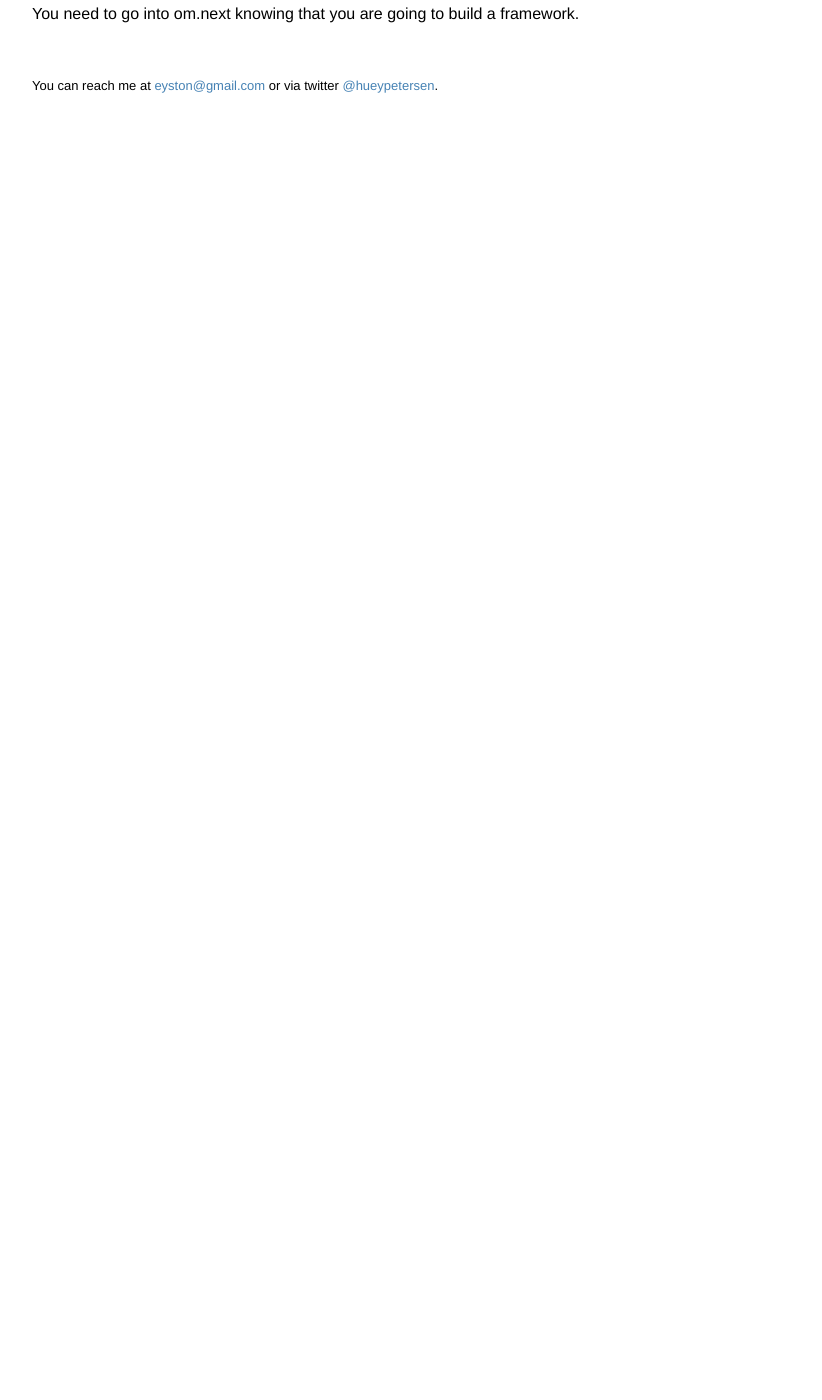
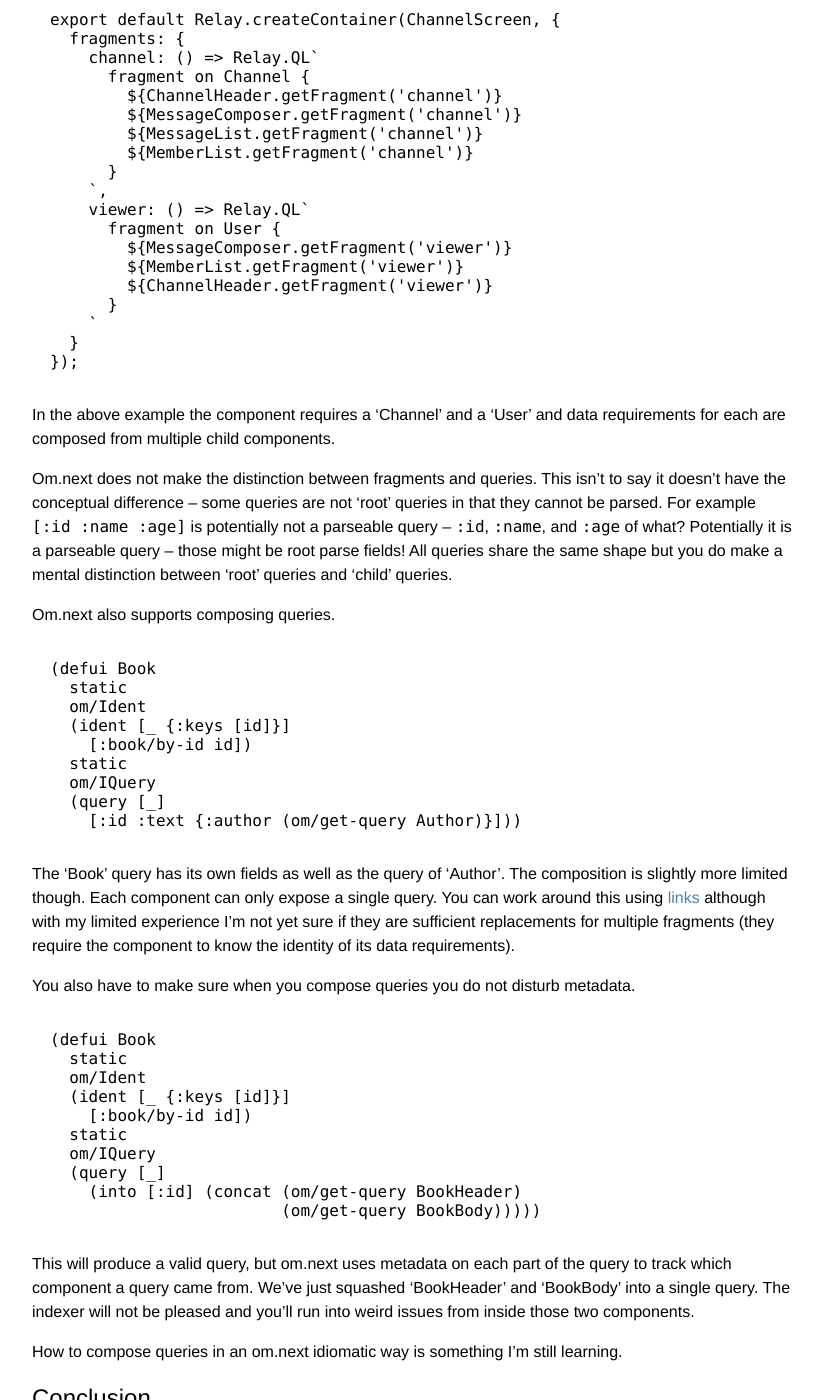
Before and after one commit to ambroisep/hueypetersen, a Jekyll site: the page built from _posts/2016-02-13-om-next-from-a-relay-graphql-perspective.markdown, in a window 1280 px wide and 1400 px high, scrolled down 4458 px. Shown: the whole window, without its empty margins (228-1050 px from the left). Built offline with Jekyll 4.4.1, drawn with Linux system fonts in a browser that asks for light colours; before the commit the page ends 4615 px from its top, so only the background shows below that; some of the changed text lies outside the part shown.

Commit message:
put some fragment jazz

```diff
--- a/_posts/2016-02-13-om-next-from-a-relay-graphql-perspective.markdown
+++ b/_posts/2016-02-13-om-next-from-a-relay-graphql-perspective.markdown
@@ -161,6 +161,74 @@
 
 This is a no-no.  The author, which has an identity, is pulled into the query directly in order to display their name.  This needs to be in a separate component which has an `Ident`.  This can lead to inconsistent views.
 
+Fragments
+---------
+
+Relay allows composition of queries via fragments.  Each component exposes one or more fragments which constitute data requirements.  These bubble up until they finally meet a root component and get put into a query.
+
+It is common to expose multiple fragments from a single component as well as compose multiple child fragments into a single parent fragment.
+
+<pre>
+export default Relay.createContainer(ChannelScreen, {
+  fragments: {
+    channel: () => Relay.QL`
+      fragment on Channel {
+        ${ChannelHeader.getFragment('channel')}
+        ${MessageComposer.getFragment('channel')}
+        ${MessageList.getFragment('channel')}
+        ${MemberList.getFragment('channel')}
+      }
+    `,
+    viewer: () => Relay.QL`
+      fragment on User {
+        ${MessageComposer.getFragment('viewer')}
+        ${MemberList.getFragment('viewer')}
+        ${ChannelHeader.getFragment('viewer')}
+      }
+    `
+  }
+});
+</pre>
+
+In the above example the component requires a 'Channel' and a 'User' and data requirements for each are composed from multiple child components.
+
+Om.next does not make the distinction between fragments and queries.  This isn't to say it doesn't have the conceptual difference -- some queries are not 'root' queries in that they cannot be parsed.  For example `[:id :name :age]` is potentially not a parseable query -- `:id`, `:name`, and `:age` of what?  Potentially it is a parseable query -- those might be root parse fields!  All queries share the same shape but you do make a mental distinction between 'root' queries and 'child' queries.
+
+Om.next also supports composing queries.
+
+<pre>
+(defui Book
+  static
+  om/Ident
+  (ident [_ {:keys [id]}]
+    [:book/by-id id])
+  static
+  om/IQuery
+  (query [_]
+    [:id :text {:author (om/get-query Author)}]))
+</pre>
+
+The 'Book' query has its own fields as well as the query of 'Author'.  The composition is slightly more limited though.  Each component can only expose a single query.  You can work around this using [links](https://github.com/omcljs/om/wiki/Thinking-With-Links%21) although with my limited experience I'm not yet sure if they are sufficient replacements for multiple fragments (they require the component to know the identity of its data requirements).
+
+You also have to make sure when you compose queries you do not disturb metadata.
+
+<pre>
+(defui Book
+  static
+  om/Ident
+  (ident [_ {:keys [id]}]
+    [:book/by-id id])
+  static
+  om/IQuery
+  (query [_]
+    (into [:id] (concat (om/get-query BookHeader)
+                        (om/get-query BookBody)))))
+</pre>
+
+This will produce a valid query, but om.next uses metadata on each part of the query to track which component a query came from.  We've just squashed 'BookHeader' and 'BookBody' into a single query.  The indexer will not be pleased and you'll run into weird issues from inside those two components.
+
+How to compose queries in an om.next idiomatic way is something I'm still learning.
+
 Conclusion
 ----------
 
```
